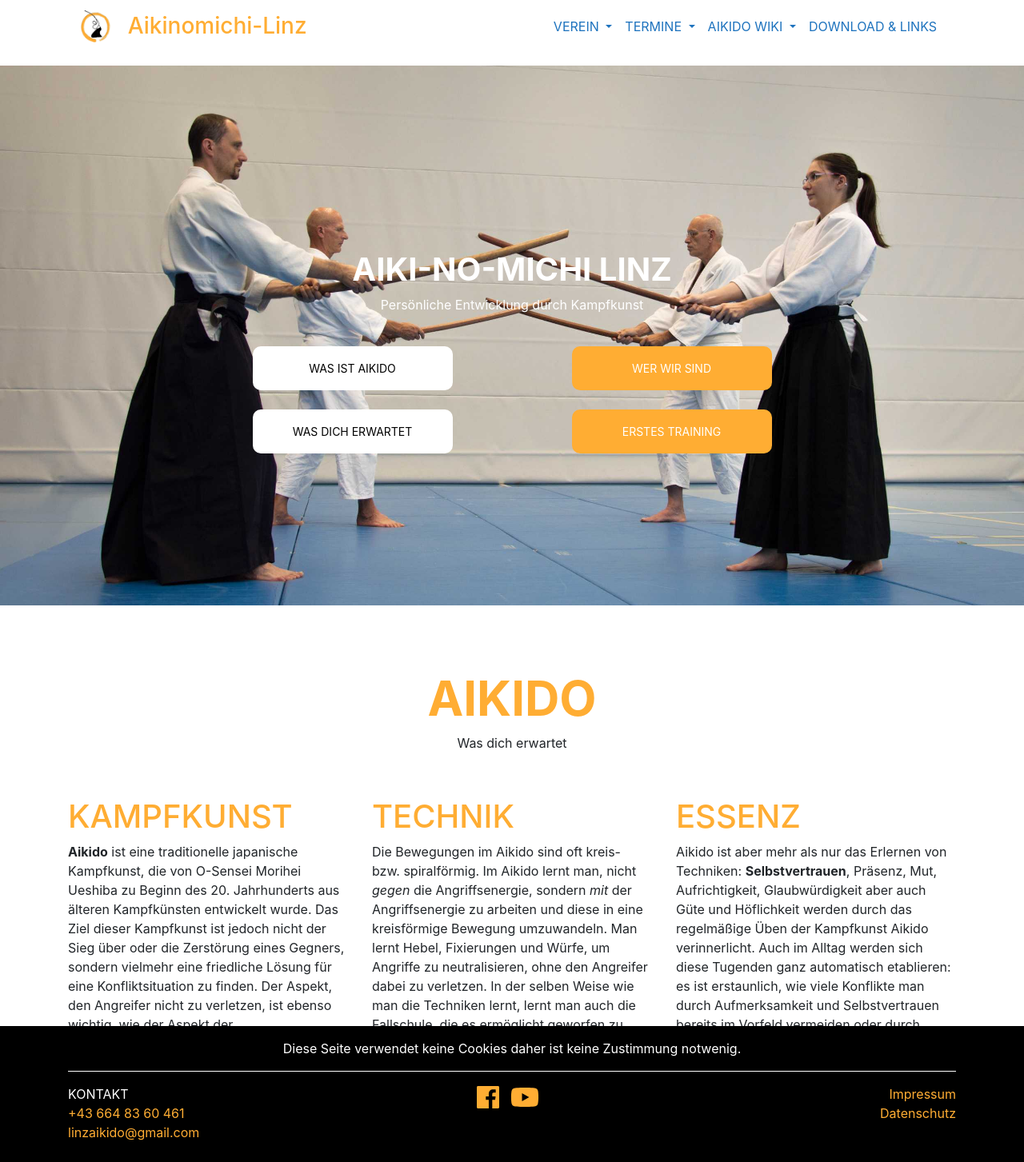
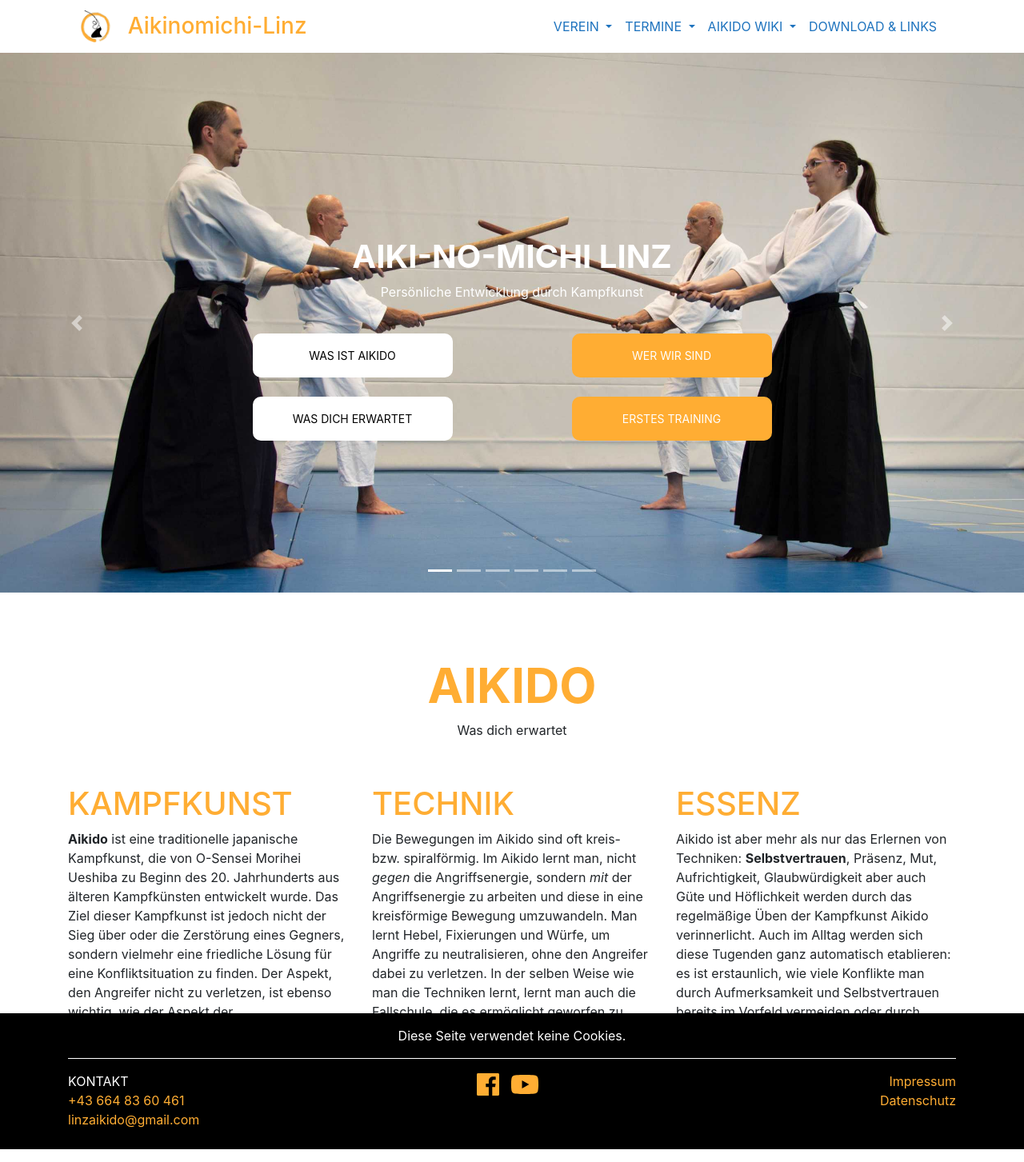
Before and after one commit to TWachs/aikinomichi-linz, a Jekyll site: the page built from index.md, in a window 1280 px wide. Shown: the whole page at 80% size. Built offline with Jekyll 4.4.1, drawn with Linux system fonts in a browser that asks for light colours; nearby versions of some CDN libraries.

Commit message:
solve image loading proplem

```diff
--- a/_includes/footer.html
+++ b/_includes/footer.html
@@ -2,7 +2,7 @@
     <div class="container">
         <div class="row">
             <div class="col text-center">
-                Diese Seite verwendet keine Cookies daher ist keine Zustimmung notwenig.
+                Diese Seite verwendet keine Cookies.
             </div>
         </div>
         <hr style="border-top: 1px solid white"/>
--- /dev/null
+++ b/css/custom/_aktuelles.scss
@@ -0,0 +1,3 @@
+ul {
+    list-style-type: none;
+}
--- a/css/custom/includes/_index.scss
+++ b/css/custom/includes/_index.scss
@@ -13,7 +13,7 @@
     }
 
     @media (max-width: 576px) {
-      transform: translate(-50%, -55%);
+      transform: translate(-50%, -60%);
       h1 {
         font-size: 20px;
       }
@@ -63,23 +63,17 @@
   color: black;
 }
 
-* {box-sizing:border-box}
-
-/* Slideshow container */
-.slideshow-container {
-  position: relative;
+.carousel-item {
   height: 675px;
-  width: 100%;
-  background-image: url('../images/SliderOne.jpg');
-  background-position: center;
-  background-size: 100% auto;
-  background-repeat: no-repeat;
+  background: no-repeat center center scroll;
+  background-size: cover;
 
   @media (max-width: 576px) {
       height: 400px;
-      background-size: auto 400px;
   }
 }
+
+* {box-sizing:border-box}
 
 .mainPageHeader {
   font-size: 60px;
--- a/css/main.scss
+++ b/css/main.scss
@@ -5,8 +5,9 @@
 @import 'custom/includes/pageHeader';
 @import 'custom/includes/social_links';
 @import 'custom/includes/index';
-@import 'custom/includes/images';
-@import 'custom/includes/downloadAndLinks';
+@import 'custom/images';
+@import 'custom/downloadAndLinks';
+@import 'custom/aktuelles';
 
 
 * {
--- a/index.md
+++ b/index.md
@@ -2,9 +2,44 @@
 layout: default
 title: Aikido in Linz - Aiki-no-michi Linz
 ---
- <!-- Slideshow container -->
-<div class="slideshow-container" id="slider">
-  <div class="centered">
+
+<div id="carouselExampleIndicators" class="carousel slide" data-ride="carousel" data-interval="8000">
+    <ol class="carousel-indicators">
+        <li data-target="#carouselExampleIndicators" data-slide-to="0" class="active"></li>
+        <li data-target="#carouselExampleIndicators" data-slide-to="1"></li>
+        <li data-target="#carouselExampleIndicators" data-slide-to="2"></li>
+        <li data-target="#carouselExampleIndicators" data-slide-to="3"></li>
+        <li data-target="#carouselExampleIndicators" data-slide-to="4"></li>
+        <li data-target="#carouselExampleIndicators" data-slide-to="5"></li>
+    </ol>
+    <div class="carousel-inner" role="listbox">
+        <!-- Slide One - Set the background image for this slide in the line below -->
+        <div class="carousel-item active" style="background-image: url('./images/SliderOne.jpg')">
+            <!--<div class="carousel-caption d-none d-md-block">
+                <h3>Third One</h3>
+                <p>This is a description for the third slide.</p>
+            </div> -->
+        </div>
+        <div class="carousel-item" style="background-image: url('./images/SliderTwo.jpg')">
+        </div>
+        <div class="carousel-item" style="background-image: url('./images/SliderThree.jpg')">
+        </div>
+        <div class="carousel-item" style="background-image: url('./images/SliderFour.jpg')">
+        </div>
+        <div class="carousel-item" style="background-image: url('./images/SliderFive.jpg')">
+        </div>
+        <div class="carousel-item" style="background-image: url('./images/SliderSix.jpg')">
+        </div>
+    </div>
+    <a class="carousel-control-prev" href="#carouselExampleIndicators" role="button" data-slide="prev">
+        <span class="carousel-control-prev-icon" aria-hidden="true"></span>
+        <span class="sr-only">Previous</span>
+    </a>
+    <a class="carousel-control-next" href="#carouselExampleIndicators" role="button" data-slide="next">
+        <span class="carousel-control-next-icon" aria-hidden="true"></span>
+        <span class="sr-only">Next</span>
+    </a>
+    <div class="centered">
         <h1>Aiki-no-michi Linz</h1>
         <p>Persönliche Entwicklung durch Kampfkunst</p>
         <div class="row">
@@ -44,18 +79,3 @@
 Aikido ist aber mehr als nur das Erlernen von Techniken: **Selbstvertrauen**, Präsenz, Mut, Aufrichtigkeit, Glaubwürdigkeit aber auch Güte und Höflichkeit werden durch das regelmäßige Üben der Kampfkunst  Aikido verinnerlicht.  Auch im Alltag werden sich diese Tugenden ganz automatisch etablieren: es ist erstaunlich, wie viele Konflikte man durch Aufmerksamkeit und Selbstvertrauen bereits im Vorfeld vermeiden oder durch Höflichkeit, Respekt und eine Prise Humor gewaltlos lösen kann. Als traditionelle japanische Kampfkunst verbindet Aikido einen aufmerksamen Geist und eine effektive Technik mit Respekt und Höflichkeit und einem fürsorglichen Umgang miteinander.
 </div>
 </div>
-<script>
-//Array of images which you want to show: Use path you want.
-var images=new Array('./images/SliderOne.jpg','./images/SliderTwo.jpg','./images/SliderThree.jpg','./images/SliderFour.jpg','./images/SliderFive.jpg','./images/SliderSix.jpg');
-var nextimage=-1;
-doSlideshow();
-
-function doSlideshow(){
-  nextimage++;
-  if(nextimage>=images.length){nextimage=0;}
-  var slider = document.getElementById('slider');
-  slider.style.backgroundImage = "url("+images[nextimage]+")";
-  setTimeout(doSlideshow, 8000);
-
-}
-</script>
```
Also changed, not shown: doshu.md (+3 -0 lines), css/custom/_downloadAndLinks.scss (renamed from css/custom/includes/_downloadAndLinks.scss), css/custom/_images.scss (renamed from css/custom/includes/images.scss).
